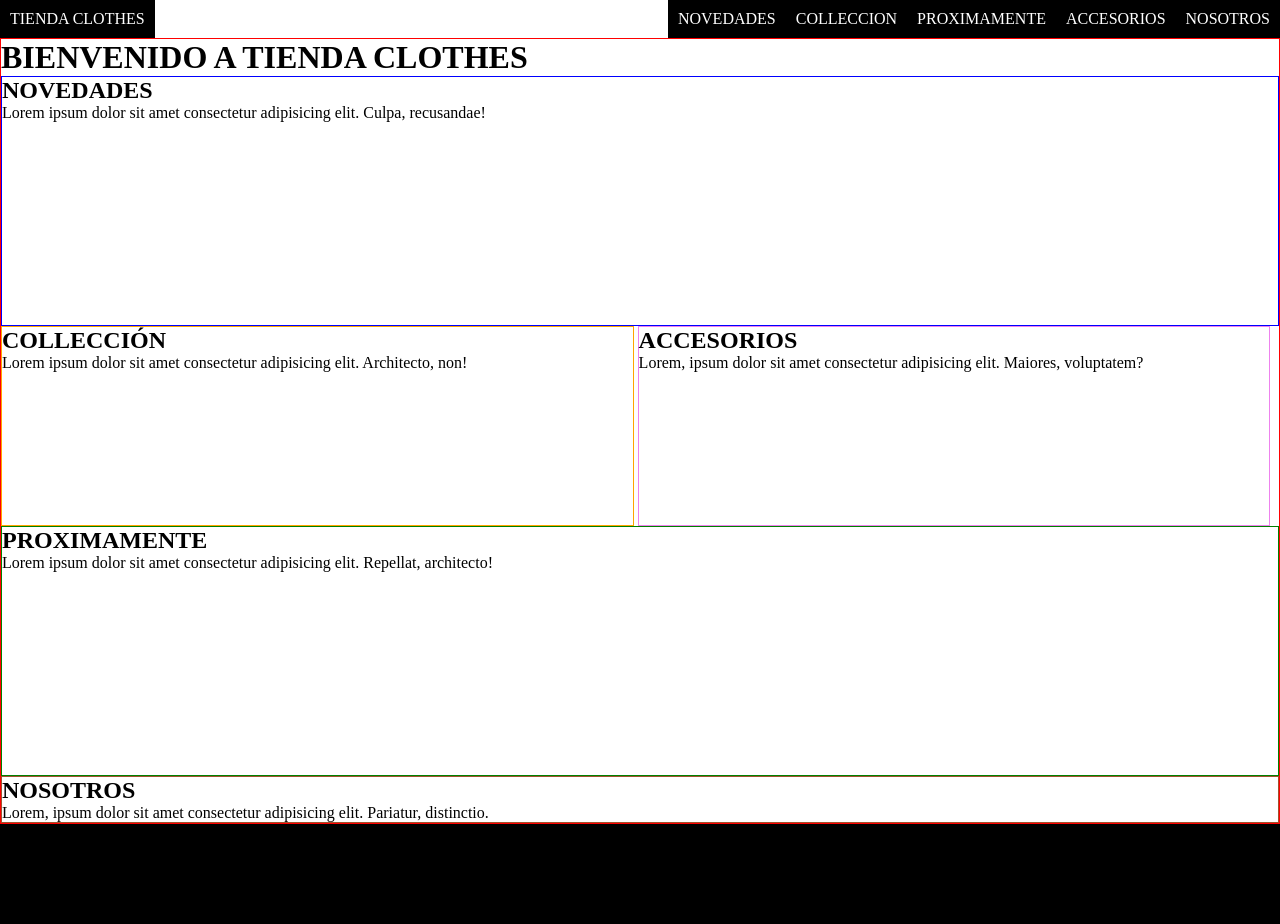
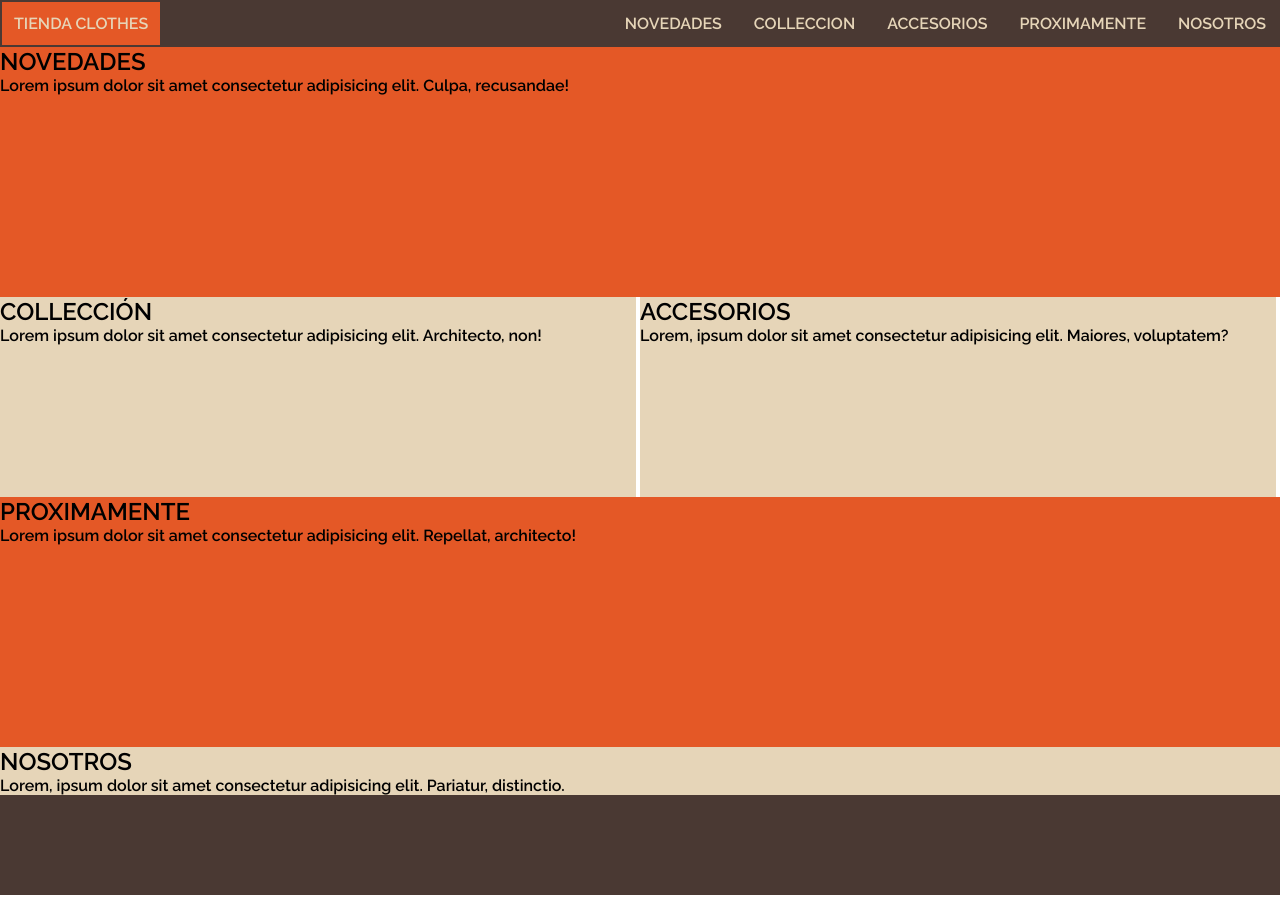
Before and after one commit to lgLuis/unaPagWeb, a plain HTML site: page index.html in a window 1280 px wide. After the commit the page ends 895 px from the top, so only its background shows below. Drawn offline with Linux system fonts and the light colour scheme.

Commit message:
paleta de colores

```diff
--- a/index.html
+++ b/index.html
@@ -6,23 +6,26 @@
     <meta name="viewport" content="width=device-width, initial-scale=1.0">
     <title>Bienvenido TIENDA CLOTHES</title>
     <link rel="stylesheet" href="styles.css">
+    <link href="https://fonts.googleapis.com/css2?family=Raleway:wght@600&family=Ubuntu&display=swap" rel="stylesheet">
 </head>
 <body>
     <!--Header-->
     <div class="header">
         <ul class="menu">
             <li><a href="#">TIENDA CLOTHES</a></li>
-            <li class="derecha"><a href="#">NOSOTROS</a></li>
-            <li class="derecha"><a href="#">ACCESORIOS</a></li>
-            <li class="derecha"><a href="#">PROXIMAMENTE</a></li>
-            <li class="derecha"><a href="#">COLLECCION</a></li>
-            <li class="derecha"><a href="#">NOVEDADES</a></li>
+            <div class="derecha">
+                <li><a href="#">NOVEDADES</a></li>
+                <li><a href="#">COLLECCION</a></li>
+                <li><a href="#">ACCESORIOS</a></li>
+                <li><a href="#">PROXIMAMENTE</a></li>
+                <li><a href="#">NOSOTROS</a></li>
+            </div>
+
         </ul>
     </div>
 
     <!--Main-->
     <div class="main">
-        <h1>BIENVENIDO A TIENDA CLOTHES</h1>
         <div class="novedades">
             <h2>NOVEDADES</h2>
             <p>Lorem ipsum dolor sit amet consectetur adipisicing elit. Culpa, recusandae!</p>
@@ -43,6 +46,7 @@
             <h2>NOSOTROS</h2>
             <p>Lorem, ipsum dolor sit amet consectetur adipisicing elit. Pariatur, distinctio.</p>
         </div>
+        </div>
     </div>
 
     <!--Footer-->
--- a/styles.css
+++ b/styles.css
@@ -2,6 +2,18 @@
     box-sizing: border-box;
     margin: 0;
     padding: 0;
+    font-family: 'Raleway', sans-serif;
+}
+/*
+https://colorhunt.co/palette/257799
+4a3933  simil marron
+f0a500  simil maiz
+e45826  simil naranja
+e6d5b8  simil crema calido
+*/
+
+.header{
+    background-color: #4a3933;
 }
 
 .menu ul{
@@ -11,15 +23,23 @@
 
 .menu li{
     display: inline-block;
-    background-color: black;
+    background-color: #4a3933;
 }
 
 .menu a{
     text-decoration: none;
     display: block;
-    color: white;
-    padding: 10px;
+    color: #e6d5b8;
+    padding: 12px;
+    border: 2px solid #4a3933;
 }
+
+.menu a:hover{
+    border: 2px solid #4a3933;
+    background: #e45826;
+    color: #e6d5b8;
+}
+
 
 .derecha{
     float: right;
@@ -27,41 +47,40 @@
 
 .main{
     width: 100%;
-    border: 1px solid red;
+
 }
 .novedades{
-    border: 1px solid blue;
     height: 250px;
     display: block;
+    background: #e45826;
 }
 .collecion{
-    border: 1px solid orange;
     display: inline-block;
-    width: 49.5%;
+    width: 49.7%;
     height: 200px;
+    background: #e6d5b8;
 
 }
 .accesorios{
-    border: 1px solid violet;
     display: inline-block;
-    width: 49.5%;
+    width: 49.7%;
     height: 200px;
+    background: #e6d5b8;
 
 }
 
 .proximamente{
-    border: 1px solid green;
     height: 250px;
     display: block;
+    background: #e45826;
 }
 
 .nosotros{
-    border: 1px solid sienna;
+    background: #e6d5b8;
 }
 
 .footer{
-    border: 1px solid black;
     width: 100%;
     height: 100px;
-    background-color: black;
+    background-color: #4a3933;
 }
```
